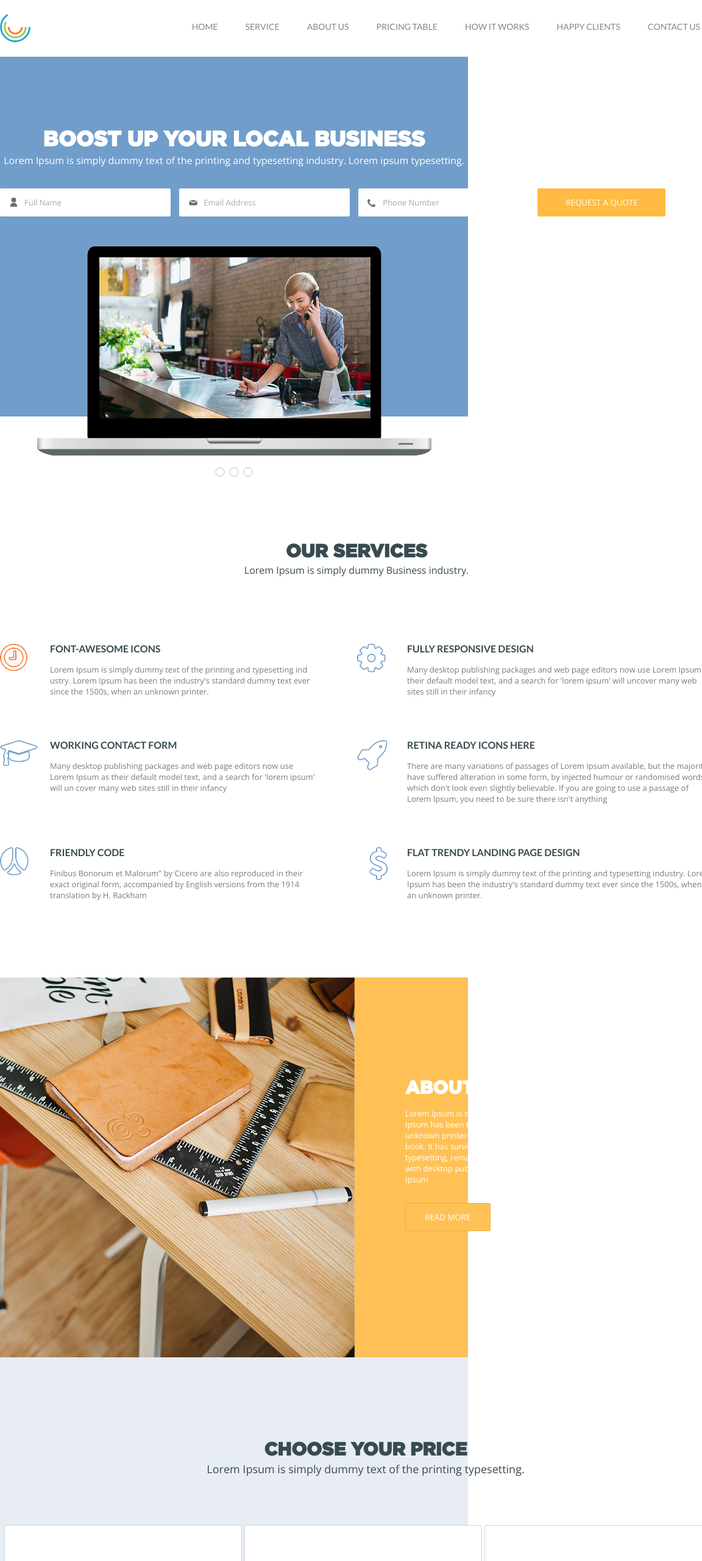
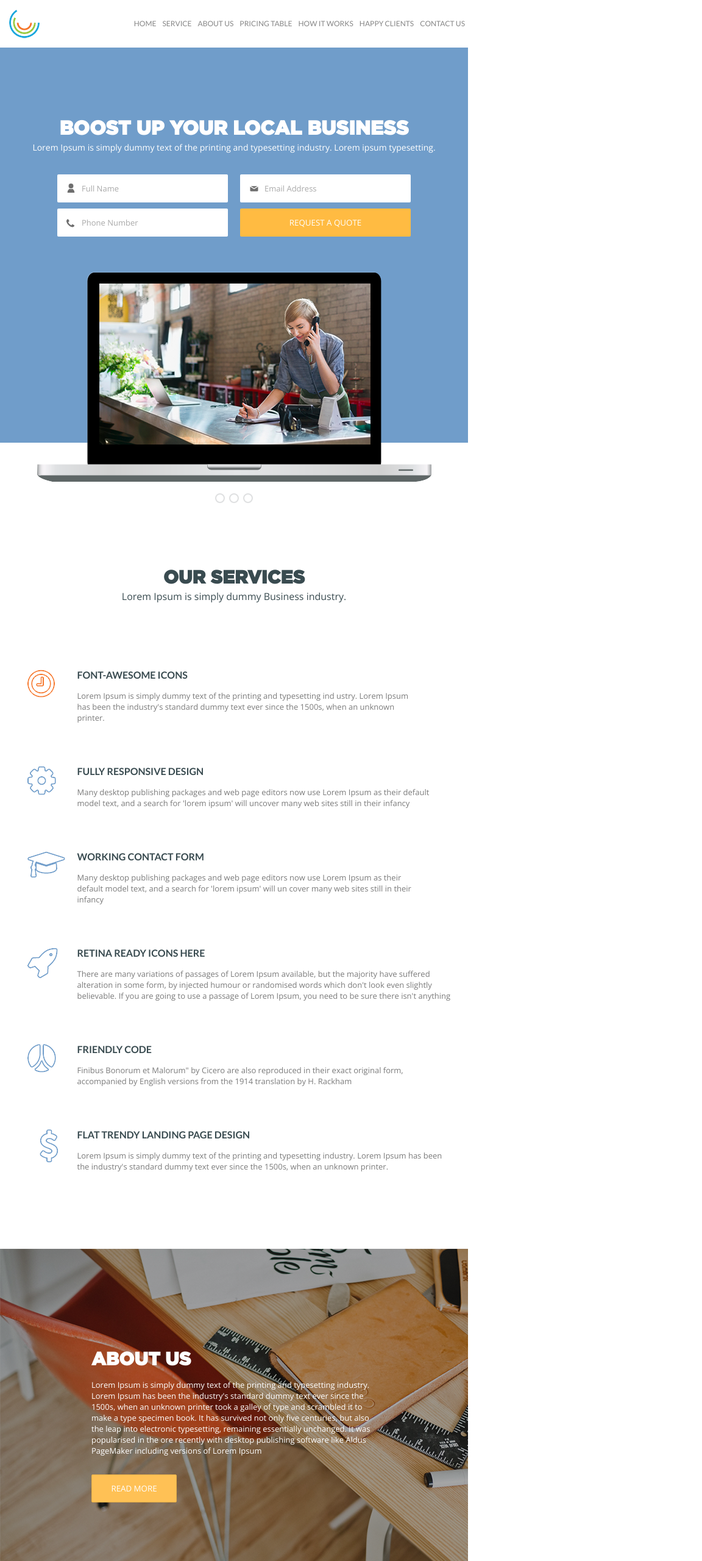
Before and after one commit to antonzubar/stormnet-hometasks, a plain HTML site: page index.html in a window 768 px wide. Shown: the top 2560 px of the page at 61% size, 1152 px wide, since content can reach past the window. Drawn offline with nearby package versions, Linux system fonts and the light colour scheme.

```diff
--- a/styles/style.css
+++ b/styles/style.css
@@ -808,3 +808,156 @@ h2 {
     font-size: 13px;
     color: #fff;
 }
+
+@media screen and (min-width:679px) and (max-width:1200px) {
+    #top-section {
+        padding: 15px 0;
+    }
+
+    .container-header {
+        width: auto;
+        margin: 0 auto;
+    }
+
+    .container-header header {
+        display: flex;
+        justify-content: space-between;
+        padding: 0;
+    }
+
+    .container-header header img {
+        margin-left: 15px;
+    }
+
+    .menu__item {
+        display: inline-block;
+        padding: 0 5px 5px;
+        border-radius: 4px;
+        transition: background-color 0.2s linear;
+    }
+
+    .menu {
+        list-style-type: none;
+        float: none;
+        margin: 0;
+        display: flex;
+        align-items: center;
+    }
+
+    .menu__link {
+        font-size: 12px;
+    }
+
+    h1 {
+        font-size: 32px;
+    }
+
+    #home .container p {
+        text-align: center;
+        font-size: 14px;
+
+    }
+
+    #home .container form {
+        width: 580px;
+        padding-bottom: 328px;
+        display: flex;
+        flex-wrap: wrap;
+        justify-content: space-between;
+    }
+
+    #home .container form div {
+        margin-bottom: 10px;
+    }
+
+    .main-form__input__field {
+        margin: 0;
+    }
+
+    .main-form__button {
+        width: 280px;
+    }
+
+    #service .container {
+        width: 679px;
+        margin: 0 auto;
+        padding-bottom: 73px;
+    }
+
+    .list-container__list-item {
+        width: 695px;
+    }
+
+    #about-us {
+        background-image: url(../img/about-us/about-us.png);
+        background-size: cover;
+    }
+
+    #about-us .container {
+        width: auto;
+        padding: 0;
+    }
+
+    #about-us div div:first-of-type {
+        display: none;
+    }
+
+    #about-us .container div:last-child {
+        width: auto;
+        display: inline-block;
+        margin: 0 auto;
+        padding: 0 150px 207px;
+        background: rgba(15, 15, 15, 0.35);
+    }
+
+    #about-us .container div:last-child h2 {
+        text-align: left;
+    }
+
+    #pricing-table .container {
+        text-align: center;
+        width: auto;
+        margin: 0 auto;
+        padding-bottom: 205px;
+        box-sizing: border-box;
+    }
+
+    #plan-card-container {
+        display: flex;
+        flex-direction: row;
+        justify-content: space-around;
+        padding: 0 30px;
+    }
+
+    .plan-card {
+        display: flex;
+        position: relative;
+        flex-direction: column;
+        width: 350px;
+        height: 440px;
+        background-color: #fff;
+        text-transform: uppercase;
+        border: 1px solid #ccd5df;
+        border-radius: 4px;
+        padding: 55px 30px;
+        transition: background-color 0.1s linear;
+    }
+
+    .plan-card:hover {
+        background-color: #709dca;
+        width: 350px;
+        height: 440px;
+        margin-top: 30px;
+        margin-left: -2px;
+        padding-top: 55px;
+    }
+
+    .plan-card__plan-button {
+        width: auto;
+    }
+
+    #plan-card-container .plan-card:nth-child(n) {
+        top: 0;
+        left: 0;
+    }
+}
```
